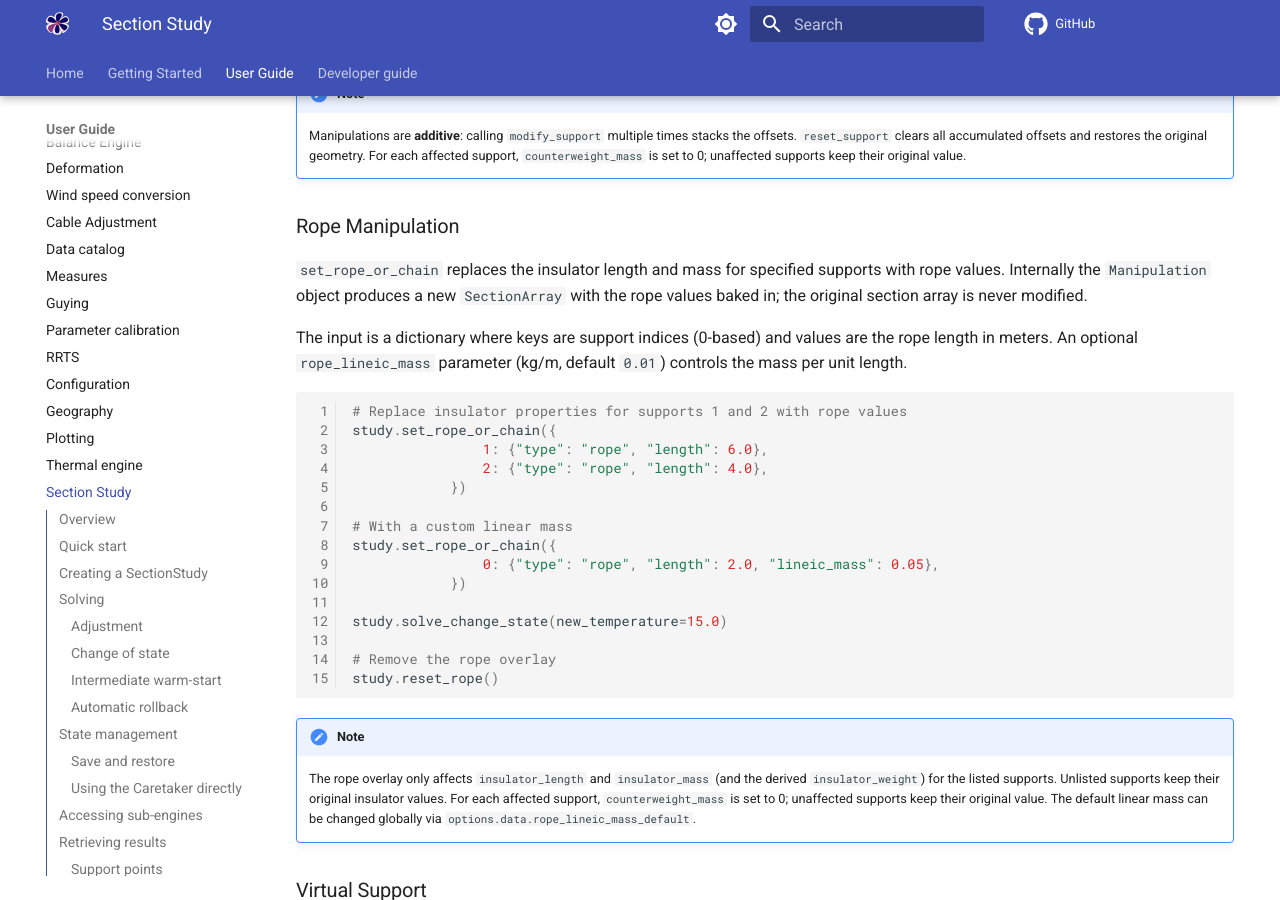
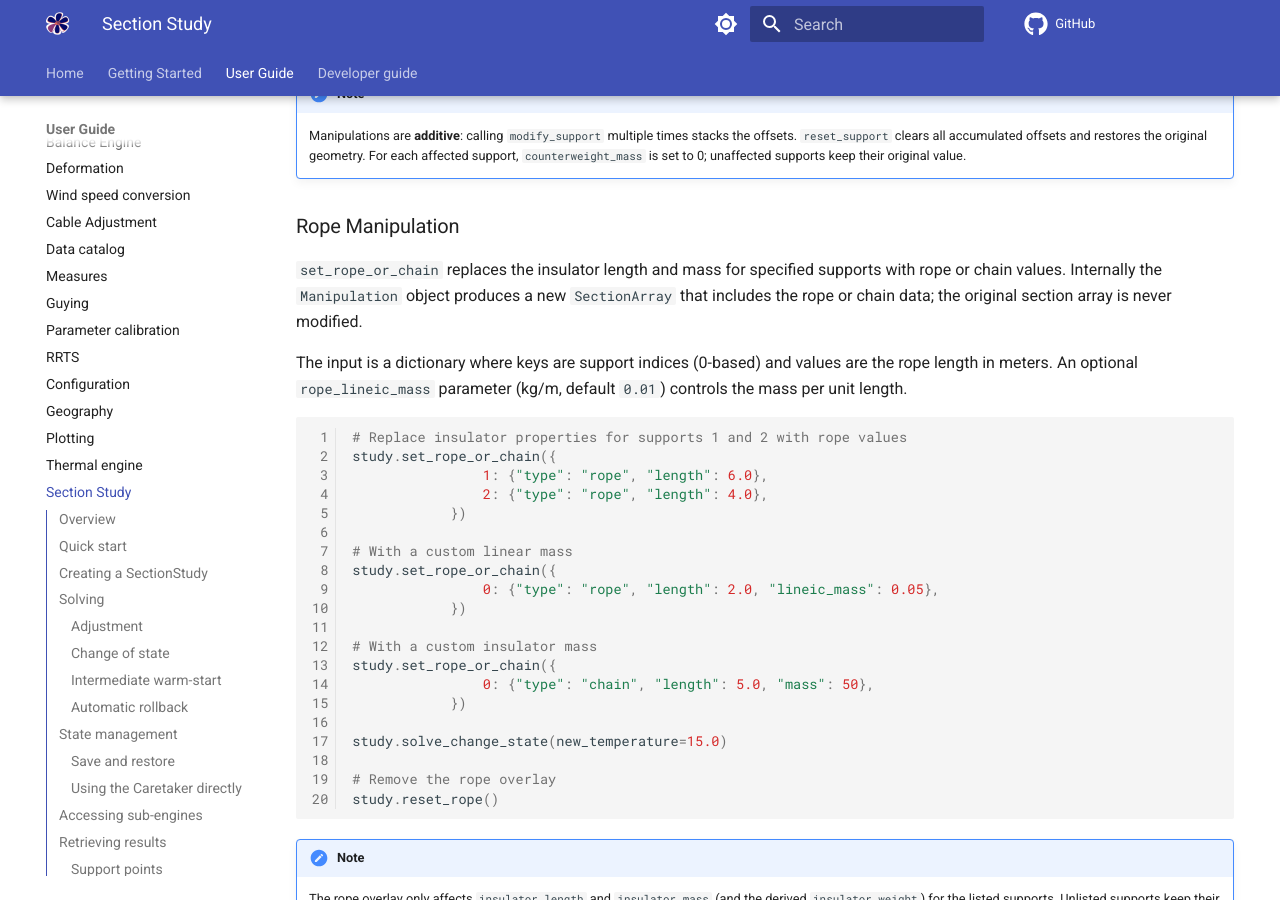
Before and after one commit to phlowers/mechaphlowers, an MkDocs documentation site: the page built from docs/user_guide/ug_section_study.md, in a window 1280 px wide and 900 px high, scrolled down 6476 px. Built offline with MkDocs 1.6.1 and Material for MkDocs 9.7.7, drawn with Linux system fonts in a browser that asks for light colours; comment, search, counter and statistics services are not loaded.

Commit message:
review
Signed-off-by: WANG Jérémy <jeremy.wang@rte-france.com>

```diff
--- a/docs/user_guide/ug_section_study.md
+++ b/docs/user_guide/ug_section_study.md
@@ -286,7 +286,7 @@ study.reset_support()
 
 ### Rope Manipulation
 
-`set_rope_or_chain` replaces the insulator length and mass for specified supports with rope values. Internally the `Manipulation` object produces a new `SectionArray` with the rope values baked in; the original section array is never modified.
+`set_rope_or_chain` replaces the insulator length and mass for specified supports with rope or chain values. Internally the `Manipulation` object produces a new `SectionArray` that includes the rope or chain data; the original section array is never modified.
 
 The input is a dictionary where keys are support indices (0-based) and values are the rope length in meters. An optional `rope_lineic_mass` parameter (kg/m, default `0.01`) controls the mass per unit length.
 
@@ -300,6 +300,11 @@ study.set_rope_or_chain({
 # With a custom linear mass
 study.set_rope_or_chain({
                 0: {"type": "rope", "length": 2.0, "lineic_mass": 0.05},
+            })
+
+# With a custom insulator mass
+study.set_rope_or_chain({
+                0: {"type": "chain", "length": 5.0, "mass": 50},
             })
 
 study.solve_change_state(new_temperature=15.0)
--- a/mkdocs.yaml
+++ b/mkdocs.yaml
@@ -105,6 +105,7 @@ nav:
                   - Estimation result: docstring/core/numeric/result.md
               - Papoto: docstring/core/papoto/papoto_model.md
               - Tangential Sighting Method: docstring/core/tangential_sighting/tangential_sighting.md
+              - Manipulation: docstring/core/manipulation.md
           - Data:
               - Catalog: docstring/data/catalog/catalog.md
               - Geography: docstring/data/geography/helpers.md
```
Also changed, not shown: docs/docstring/core/manipulation.md (added, +1 -0 lines), 3 other files.
